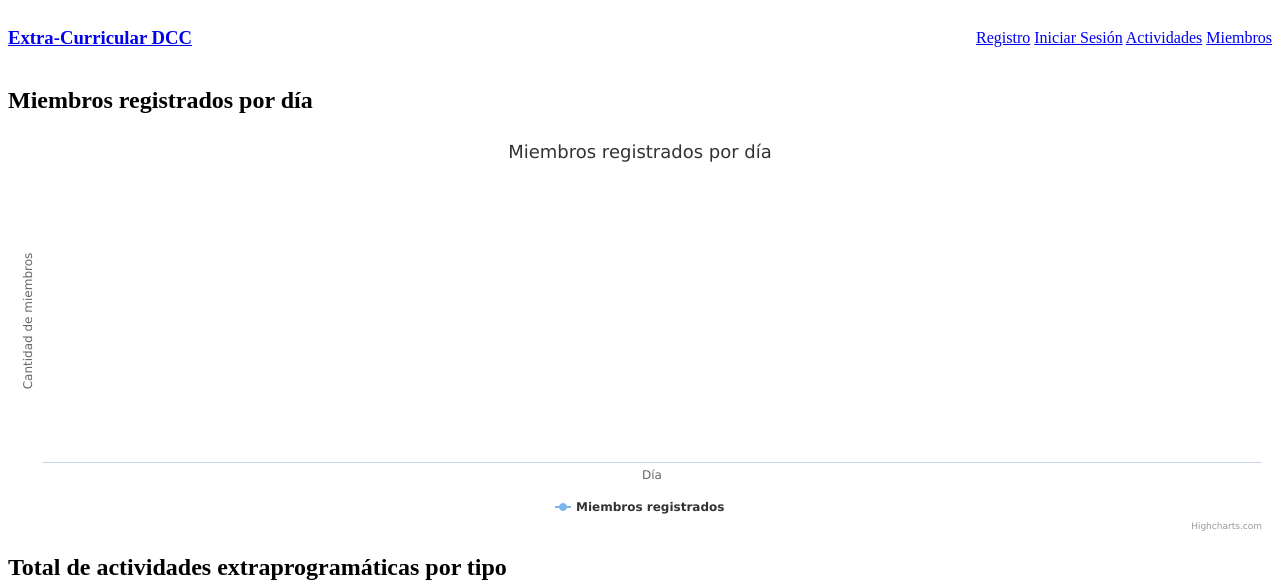
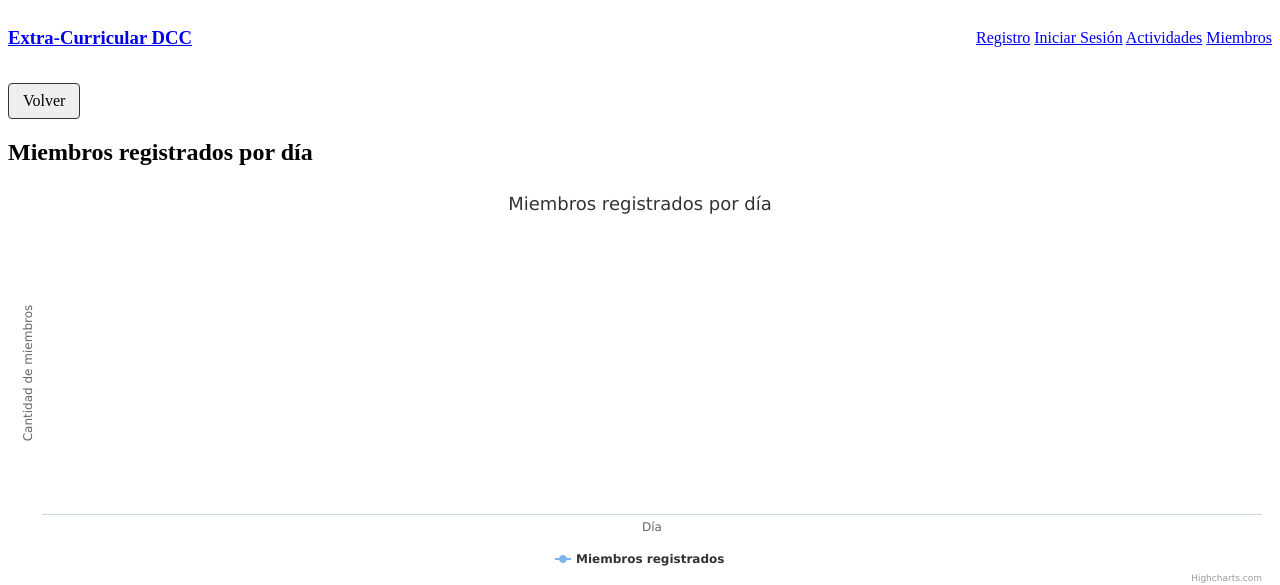
Before and after one commit to camila842/desarrollo_web_camila_contreras, a Flask app: page /metricas in a window 1280 px wide. Shown: the top 585 px of the page. Run offline with Flask 3, Linux system fonts and the light colour scheme; data that the repository does not hold is empty; some libraries are stand-ins or nearby versions.

Commit message:
[ADD] button for returning to previuos page

```diff
--- a/flask_app/templates/interfaces/metricas.html
+++ b/flask_app/templates/interfaces/metricas.html
@@ -1,12 +1,15 @@
 {% extends "interfaces/encabezado.html" %}
 
-{% block title %}Registro{% endblock %}
+{% block title %}Métricas{% endblock %}
 
 {% block head %}
 <script src="https://cdnjs.cloudflare.com/ajax/libs/highcharts/12.1.2/highcharts.min.js"></script>
 {% endblock %}
 
 {% block content %}
+<a class="link-button" href="{{ url_for('members') }}">
+    Volver
+</a>
 <h2>Miembros registrados por día</h2>
 <div id="grafico-miembros" style="width:100%; height:400px;"></div>
 
```
